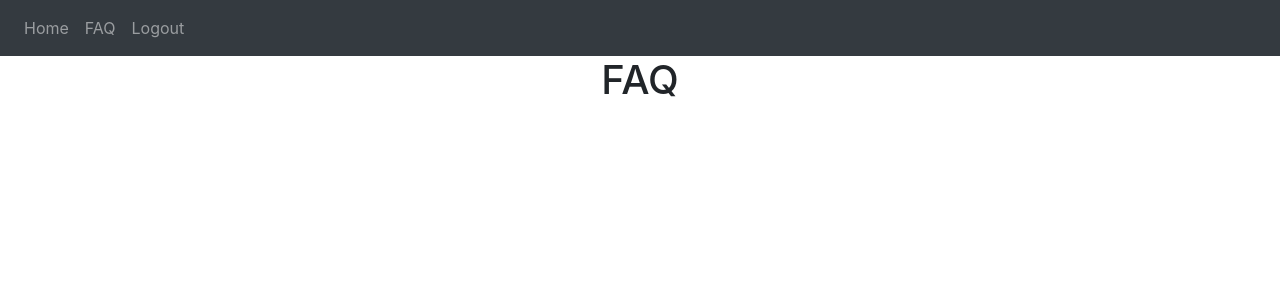
After one commit to G-Chist/research_paper_tracker, a Flask app: page /faq in a window 1280 px wide. The commit adds this page. Shown: the top 300 px of the page. Run offline with Flask 3, Linux system fonts and the light colour scheme; the visitor is signed in with stand-in values (Sample User, id 1); some libraries are stand-ins or nearby versions.

Commit message:
FAQ page added

```diff
--- a/website/static/styles.css
+++ b/website/static/styles.css
@@ -51,3 +51,10 @@
   padding: 0;              /* Removes default padding */
   margin: 0;               /* Removes default margin */
 }
+
+.text-faq-container {
+  width: 100%;
+  display: flex;
+  justify-content: center; /* Horizontal centering */
+  margin: 3vh 0vw 3vh 0vw;  /* Top, right, bottom, left margin */
+}
--- a/website/templates/base.html
+++ b/website/templates/base.html
@@ -33,6 +33,7 @@
         <div class="navbar-nav">
           {% if user.is_authenticated %}
           <a class="nav-item nav-link" id="home" href="/">Home</a>
+          <a class="nav-item nav-link" id="faq" href="/faq">FAQ</a>
           <a class="nav-item nav-link" id="logout" href="/logout">Logout</a>
           {% else %}
           <a class="nav-item nav-link" id="login" href="/login">Login</a>
--- /dev/null
+++ b/website/templates/faq.html
@@ -0,0 +1,10 @@
+<!-- This is home.html -->
+<link rel="stylesheet" href="{{ url_for('static', filename='styles.css') }}">  <!-- Specifies a style sheet -->
+{% extends "base.html" %} {% block title %}FAQ{% endblock %}
+
+{% block content %}
+<div align="center"><h1>FAQ</h1></div>
+
+<div align="center" class="container-homepage">
+</div>
+{% endblock %}
--- a/website/views.py
+++ b/website/views.py
@@ -108,6 +108,7 @@ def home():
 
 
 @views.route('/delete-paper-read', methods=['POST'])
+@login_required
 def delete_paper_read():
     print("Delete paper function called!")
     paperReadId = request.form.get('paperReadId')  # Get the paperReadId from the form data
@@ -129,6 +130,7 @@ def delete_paper_read():
 
 
 @views.route('/delete-paper-to-read', methods=['POST'])
+@login_required
 def delete_paper_to_read():
     print("Delete paper function called!")
     paperToReadId = request.form.get('paperToReadId')  # Get the paperReadId from the form data
@@ -147,3 +149,9 @@ def delete_paper_to_read():
         print(f"No to-read paper found with ID {paperToReadId}.")
 
     return redirect('/')  # Redirect back to the homepage or any other page
+
+
+@views.route('/faq', methods=['GET', 'POST'])
+@login_required
+def faq():
+    return render_template('faq.html', user=current_user)
```
